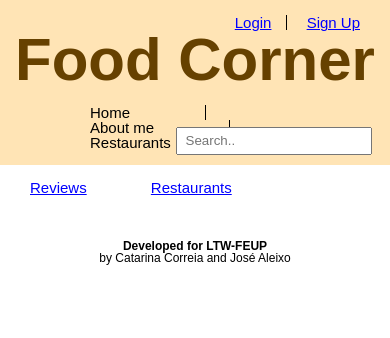
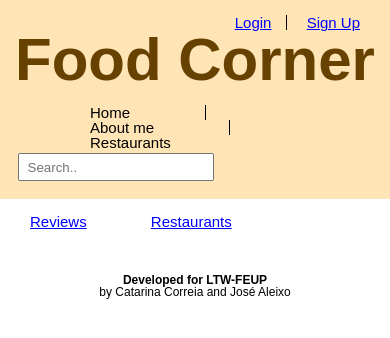
Before and after one commit to jazzchipc/LTW-FEUP, a PHP site: page /index.php in a window 390 px wide. Shown: the top 338 px of the page. Run offline with PHP 8.4, Linux system fonts and the light colour scheme.

Commit message:
Responsive search box

```diff
--- a/website/resources/css/style.css
+++ b/website/resources/css/style.css
@@ -154,6 +154,12 @@ header .menu ul li a{
     right: 1rem;
 }
 
+@media only screen and (max-width: 800px) {
+    #search_box {
+        position: static;
+    }
+}
+
 /* RESTAURANT REVIEW */
 
 #restaurant_reviews {
--- a/website/templates/header.php
+++ b/website/templates/header.php
@@ -7,6 +7,8 @@
   <head>
     <title>Food Corner</title>
     <meta charset="utf-8">
+    <meta name="viewport" content="width=device-width, initial-scale=1.0">
+
     <link rel="stylesheet" href="/resources/css/reset.css">
     <link rel="stylesheet" href="/resources/css/jquery-ui.theme.css">
     <link rel="stylesheet" href="/resources/css/jquery-ui.min.css">
```
